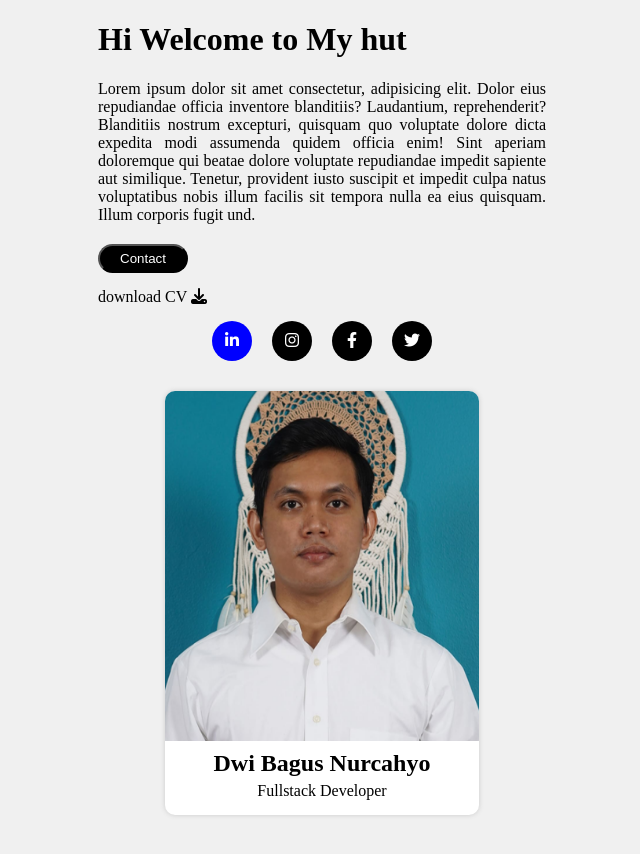
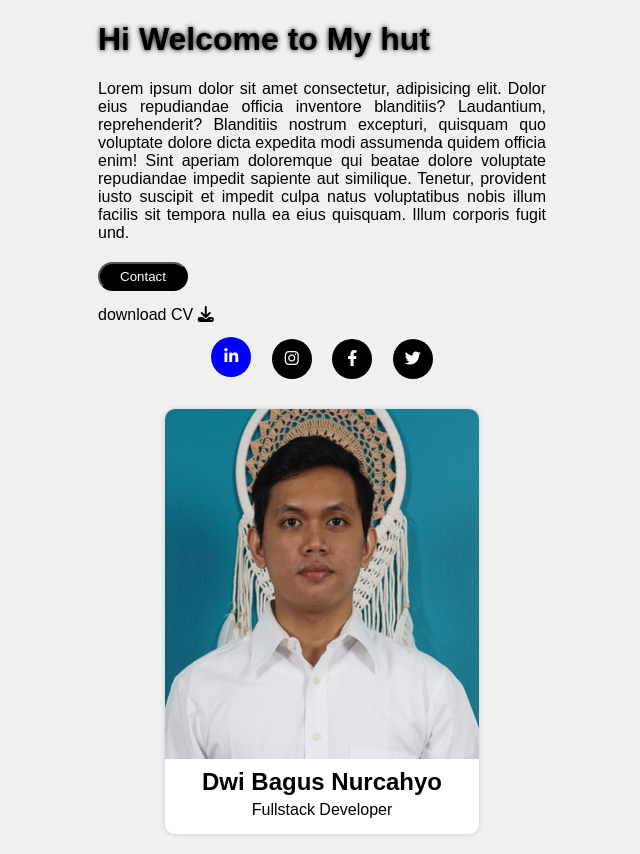
Before and after one commit to dwibagus29/Personal-Web-Day-1-Chapter-1, a plain HTML site: page index.html in a window 1280 px wide. In both pictures the pointer is over the element 550 px from the left and 340 px from the top of the page. Shown: the whole page, without its empty margins (318-958 px from the left). Drawn offline with Linux system fonts and the light colour scheme.

Commit message:
style rev2

```diff
--- a/style.css
+++ b/style.css
@@ -3,11 +3,16 @@ body {
   padding: 0;
   margin: 0;
   background-color: rgb(240, 240, 240);
+  font-family: Arial, Helvetica, sans-serif;
 }
 
 .container {
   width: 35%;
   margin: 10px auto;
+}
+
+h1 {
+  text-shadow: 0 0 5px black;
 }
 
 .container .desc {
@@ -63,6 +68,12 @@ button:hover {
 .media:hover {
   cursor: pointer;
   background-color: blue;
+  transform: translateY(-5%);
+  t-webkit-transform: ;
+  -moz-transform: translateY(-5%);
+  -ms-transform: translateY(-5%);
+  -o-transform: translateY(-5%);
+  -webkit-transform: translateY(-5%);
 }
 
 .content {
```
